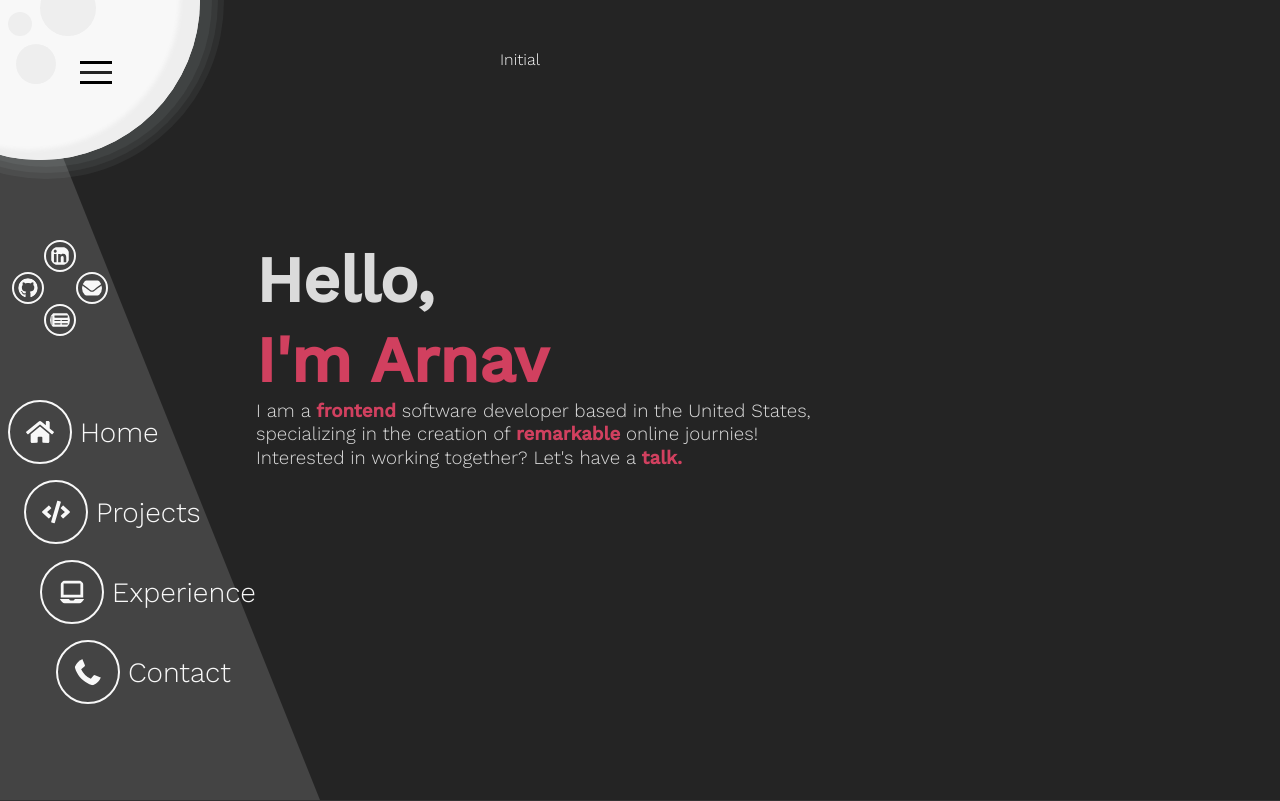
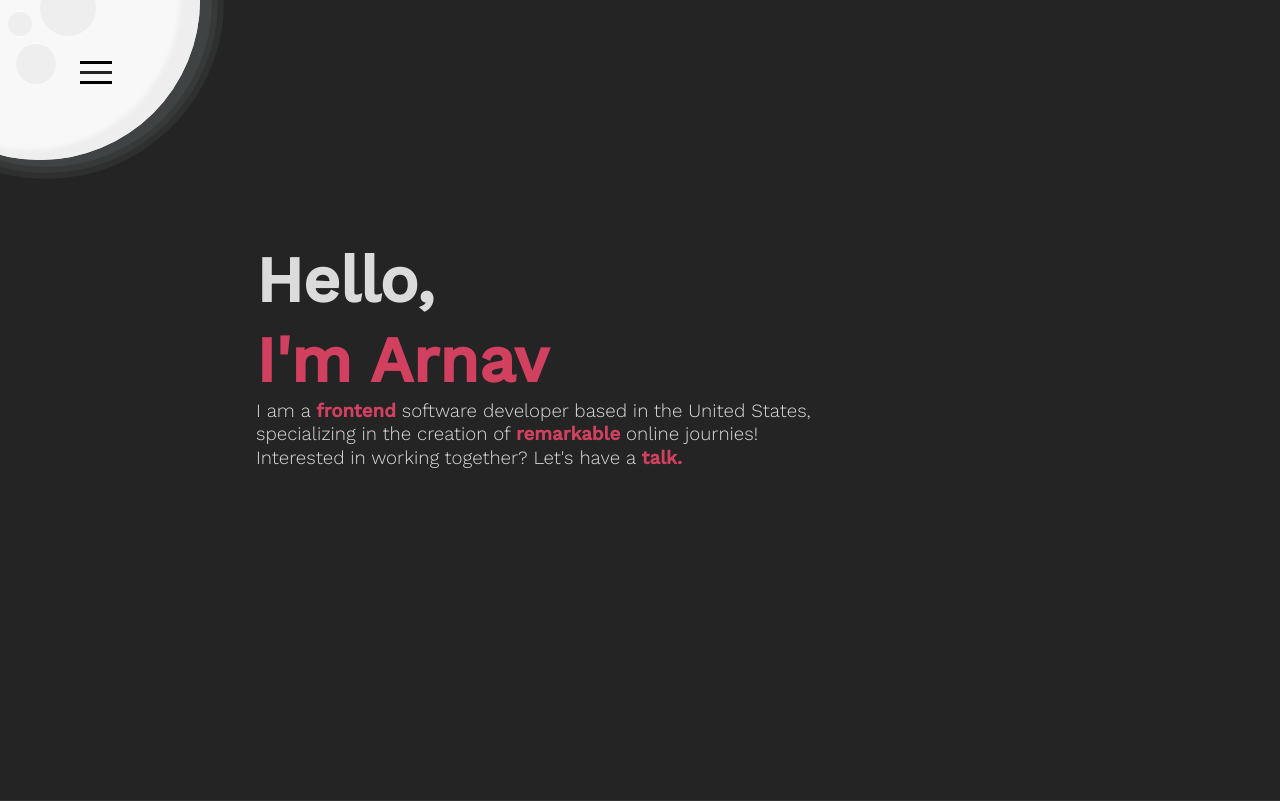
Before and after one commit to Arnav350/portfolio, a React (Create React App) app: page / in a window 1280 px wide. Shown: the top 801 px of the page. Built offline with nearby package versions, Linux system fonts and the light colour scheme.

Commit message:
Started toggleNav (need to fix), finished nav background

```diff
--- a/src/App.css
+++ b/src/App.css
@@ -86,6 +86,15 @@ body::-webkit-scrollbar-thumb {
   border-style: solid;
   border-width: 100vh 0 0 320px;
   border-color: transparent transparent transparent #444444;
+  transform-origin: top left;
+  transform: rotate(45deg);
+}
+
+.nav__link {
+  position: fixed;
+  display: flex;
+  justify-content: center;
+  align-items: center;
 }
 
 .nav__link__icon {
@@ -102,34 +111,6 @@ body::-webkit-scrollbar-thumb {
   font-size: 28px;
   font-weight: 300;
   color: #f8f8f8;
-}
-
-.nav__social__icon {
-  height: 32px;
-  width: 32px;
-  padding: 4px;
-  color: #f8f8f8;
-  border: solid 2px #f8f8f8;
-  border-radius: 50%;
-}
-
-.nav__social__name {
-  position: fixed;
-  top: 352px;
-  left: 64px;
-  font-size: 20px;
-  font-weight: 300;
-  color: #f8f8f8;
-  opacity: 0;
-  visibility: hidden;
-  transition: all 200ms;
-}
-
-.nav__link {
-  position: fixed;
-  display: flex;
-  justify-content: center;
-  align-items: center;
 }
 
 .nav--home {
@@ -150,6 +131,29 @@ body::-webkit-scrollbar-thumb {
 .nav--contact {
   top: 640px;
   left: 56px;
+}
+
+.nav__social__icon {
+  height: 32px;
+  width: 32px;
+  padding: 4px;
+  color: #f8f8f8;
+  border: solid 2px #f8f8f8;
+  border-radius: 50%;
+}
+
+.nav__social__name {
+  position: fixed;
+  top: 352px;
+  left: 0px;
+  width: 120px;
+  font-size: 20px;
+  font-weight: 300;
+  text-align: center;
+  color: #f8f8f8;
+  opacity: 0;
+  visibility: hidden;
+  transition: all 200ms;
 }
 
 .nav--linkedin {
@@ -178,15 +182,7 @@ body::-webkit-scrollbar-thumb {
 .nav--resume:hover .nav__name--resume {
   opacity: 1;
   visibility: visible;
-  transform: translateY(-16px);
-}
-
-.nav__social--name {
-  position: fixed;
-  top: 50px;
-  left: 500px;
-  font-weight: 300;
-  color: #f8f8f8;
+  transform: translateY(-8px);
 }
 
 /* intro__circle */
--- a/src/App.tsx
+++ b/src/App.tsx
@@ -8,36 +8,27 @@ import {
   FaGithub,
   FaEnvelope,
   FaRegNewspaper,
-  FaNewspaper,
 } from "react-icons/fa";
 import "./App.css";
 
 function App() {
   const [nav, setNav] = useState(false);
-  const test: React.MutableRefObject<null> = useRef(null);
+  const navBackground = useRef<HTMLDivElement>(null!);
 
   function toggleNav() {
     if (nav === false) {
       setNav(true);
+      navBackground.current.style.transform = "rotate(0)";
     } else {
       setNav(false);
+      navBackground.current.style.transform = "rotate(45deg)";
     }
   }
-
-  // function toggleNavName(input: string) {
-  //   const name: Element | null = document.querySelector(".nav__social--name");
-  //   if (name) {
-  //     console.log(name.style)
-  //   }
-  //   if (test.current) {
-  //     console.log(test.current.style);
-  //   }
-  // }
 
   return (
     <main>
       <nav className="nav-bar">
-        <div className="nav__background">
+        <div className="nav__background" ref={navBackground}>
           <div className="nav--links">
             <button className="nav--home nav__link">
               <FaHome className="nav__link__icon" />
@@ -57,31 +48,28 @@ function App() {
             </button>
           </div>
           <div className="nav--socials">
-            <button className="nav--linkedin nav__link">
-              <FaLinkedin className="nav__social__icon nav__icon--linkedin" />
+            <a className="nav--linkedin nav__link">
+              <FaLinkedin className="nav__social__icon" />
               <h4 className="nav__social__name nav__name--linkedin">
                 LinkedIn
               </h4>
-            </button>
-            <button className="nav--github nav__link">
-              <FaGithub className="nav__social__icon nav__icon--github" />
+            </a>
+            <a className="nav--github nav__link">
+              <FaGithub className="nav__social__icon" />
               <h4 className="nav__social__name nav__name--github">GitHub</h4>
-            </button>
-            <button className="nav--email nav__link">
-              <FaEnvelope className="nav__social__icon nav__icon--email" />
+            </a>
+            <a className="nav--email nav__link">
+              <FaEnvelope className="nav__social__icon" />
               <h4 className="nav__social__name nav__name--email">Email</h4>
-            </button>
-            <button className="nav--resume nav__link">
-              <FaNewspaper className="nav__social__icon nav__icon--resume" />
+            </a>
+            <a className="nav--resume nav__link">
+              <FaRegNewspaper className="nav__social__icon" />
               <h4 className="nav__social__name nav__name--resume">Resume</h4>
-            </button>
-            <h4 className="nav__social--name" ref={test}>
-              Initial
-            </h4>
+            </a>
           </div>
         </div>
         <div className="nav__circle">
-          <button className="nav__burger">
+          <button className="nav__burger" onClick={toggleNav}>
             <div className="nav__line"></div>
           </button>
         </div>
```
